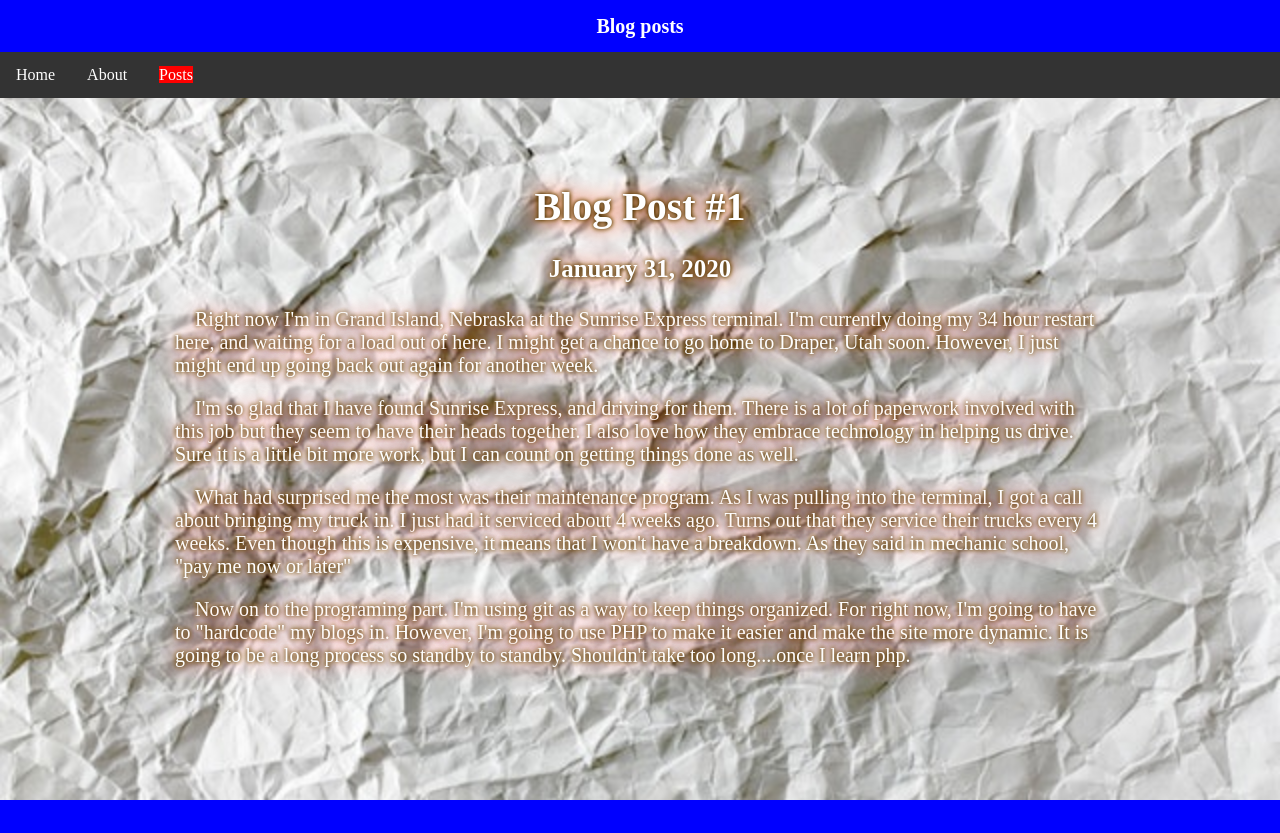
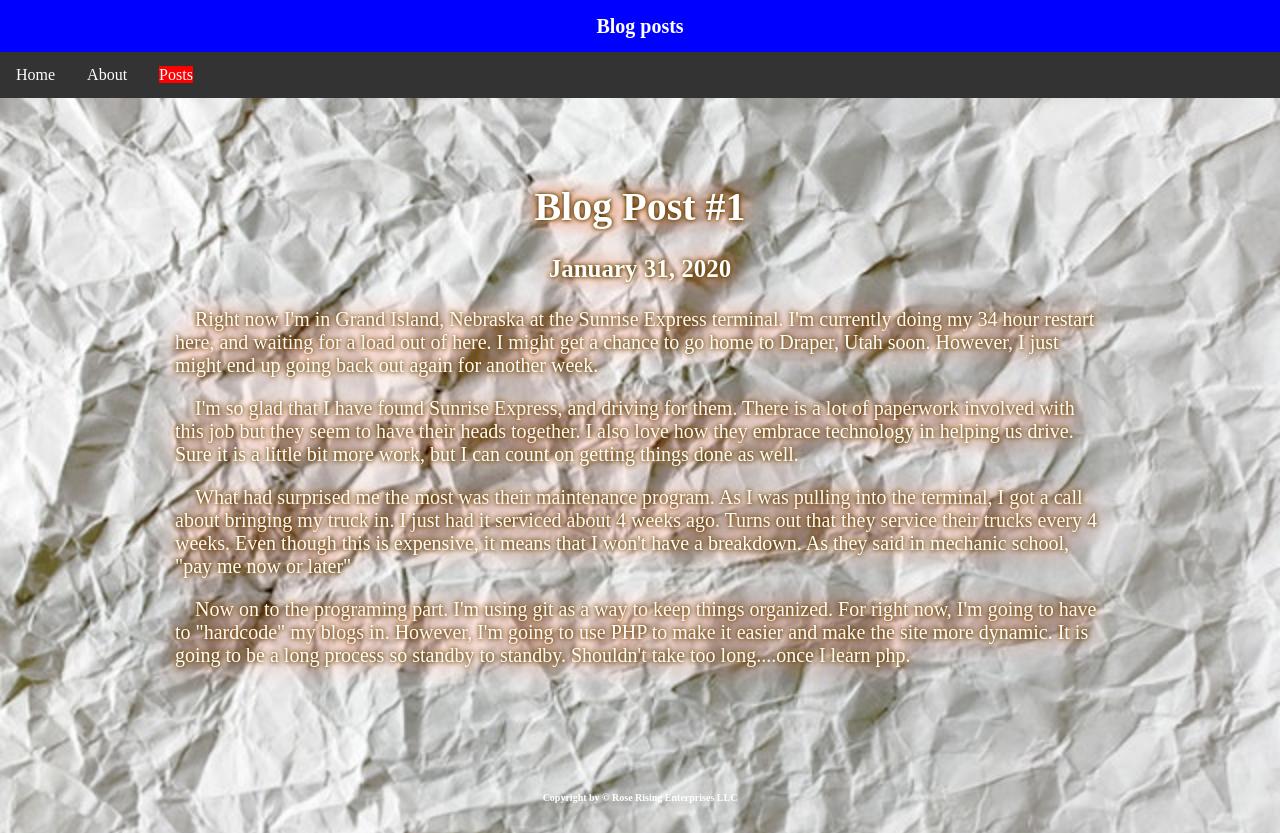
Before and after one commit to slfassurd/blog, a PHP site: page /posts/blogposts.php in a window 1280 px wide. Before the commit the page ends 800 px from the top, so only its background shows below. Run offline with PHP 8.4, Linux system fonts and the light colour scheme.

Commit message:
added copywrite to blog post

```diff
--- a/posts/blogposts.php
+++ b/posts/blogposts.php
@@ -36,4 +36,7 @@
         my blogs in.  However, I'm going to use PHP to make it easier and make the site more dynamic.  It is going to be a long process so standby
         to standby.  Shouldn't take too long....once I learn php.</p>
 </div>
+<div id="footer">
+	<h2>Copyright by &copy Rose Rising Enterprises LLC</h2>
+</div>
 </html>
```
